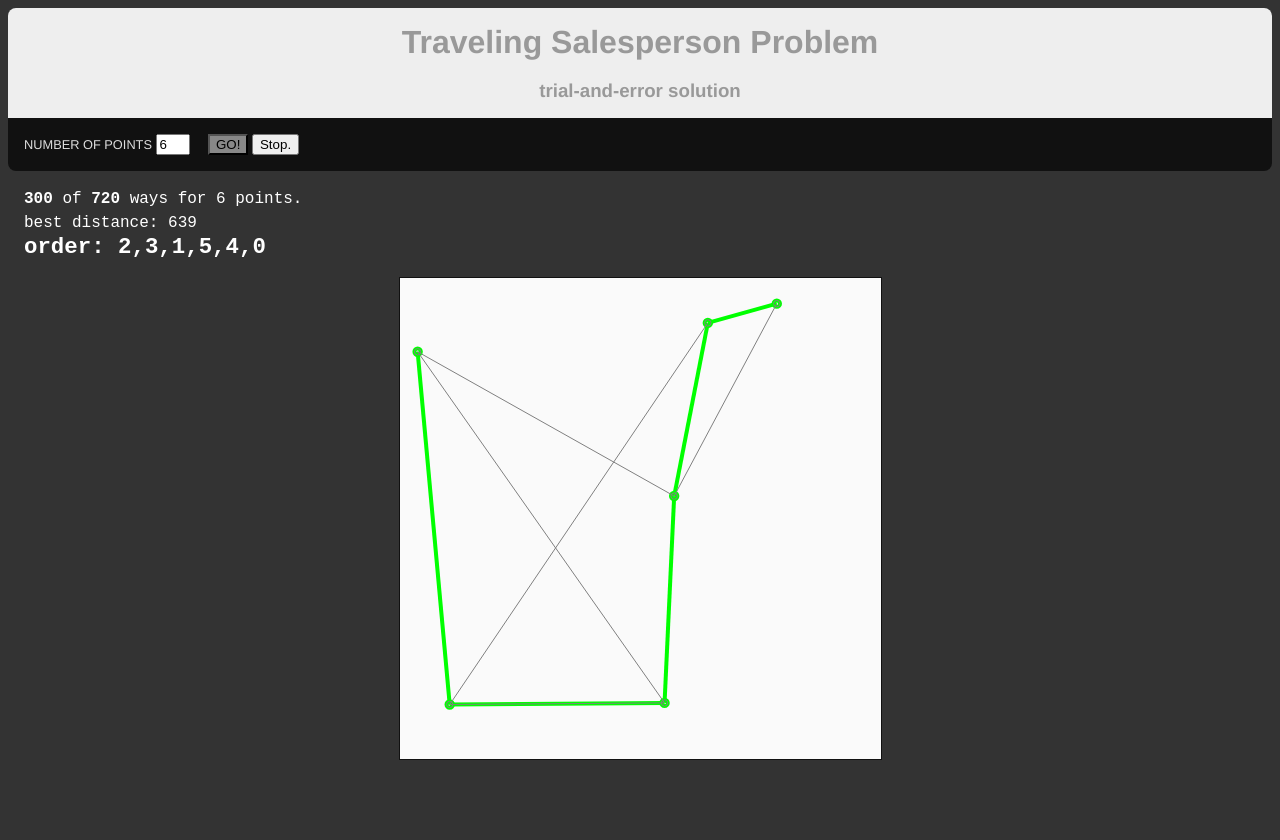
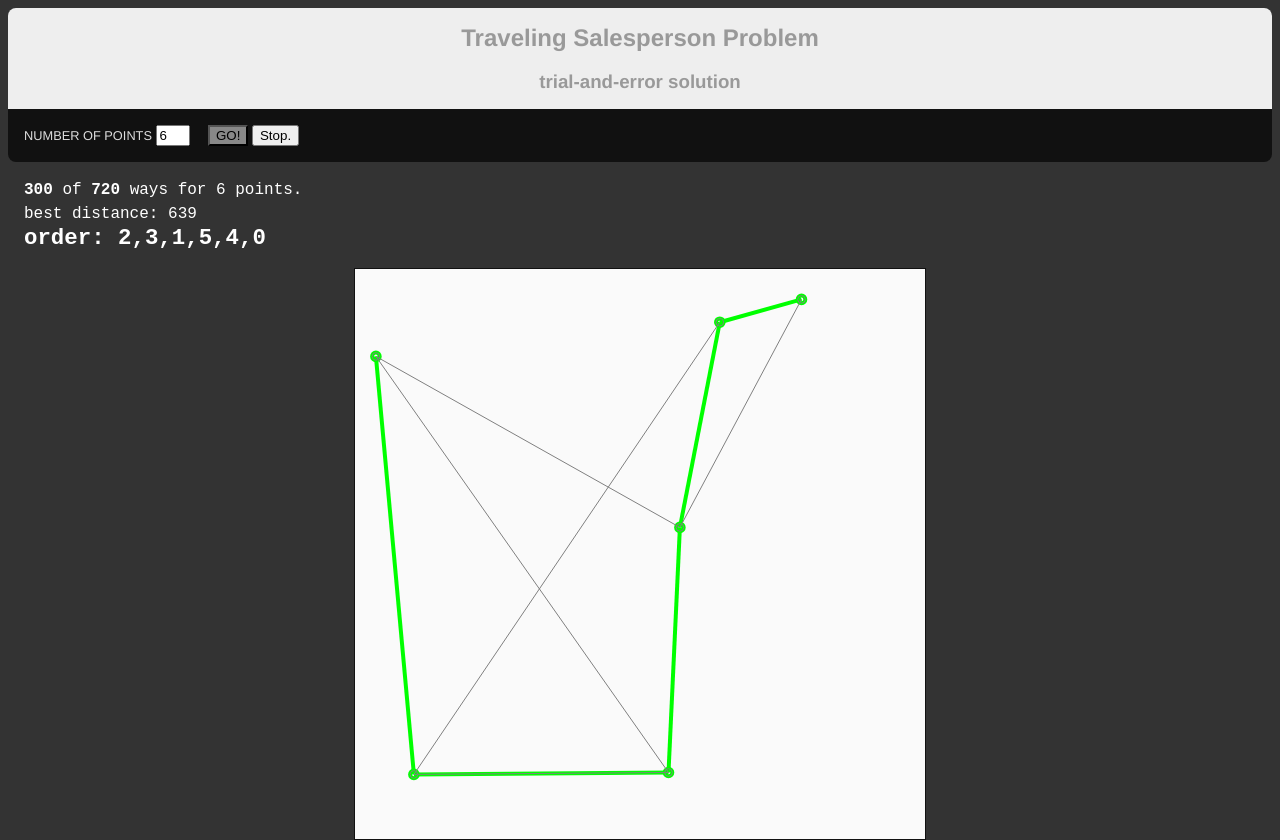
Before and after one commit to dougMR/traveling-salesperson-problem-brute-force, a plain HTML site: page index.html in a window 1280 px wide. Before the commit the page ends 808 px from the top, so only its background shows below. Drawn offline with Linux system fonts and the light colour scheme.

Commit message:
tweaked resize function, to get bigger canvas

```diff
--- a/index.html
+++ b/index.html
@@ -42,7 +42,7 @@
                 // console.log(document.querySelector('header').offsetHeight);
                 // console.log(document.querySelector('#controls').offsetHeight);
                 // console.log(document.querySelector('#output').offsetHeight);
-                const availableHeight = window.innerHeight - (document.querySelector('header').offsetHeight + document.querySelector('#controls').offsetHeight + document.querySelector('#output').offsetHeight) - 100;
+                const availableHeight = window.innerHeight - (document.querySelector('header').offsetHeight + document.querySelector('#controls').offsetHeight + document.querySelector('#output').offsetHeight) - 20;
                 // console.log('availableHeight: ',availableHeight);
 
                 const minDimension = Math.min(holderWidth, availableHeight );
--- a/style.css
+++ b/style.css
@@ -1,3 +1,7 @@
+
+:root {
+    font-size: 10px + 1vw;
+}
 html,body{
     height: 100%;
 }
@@ -17,6 +21,7 @@ header {
 
 header h1 {
     margin: 0;
+    font-size: 1.5rem;
 }
 header h3 {
     margin-bottom: 0;
```
